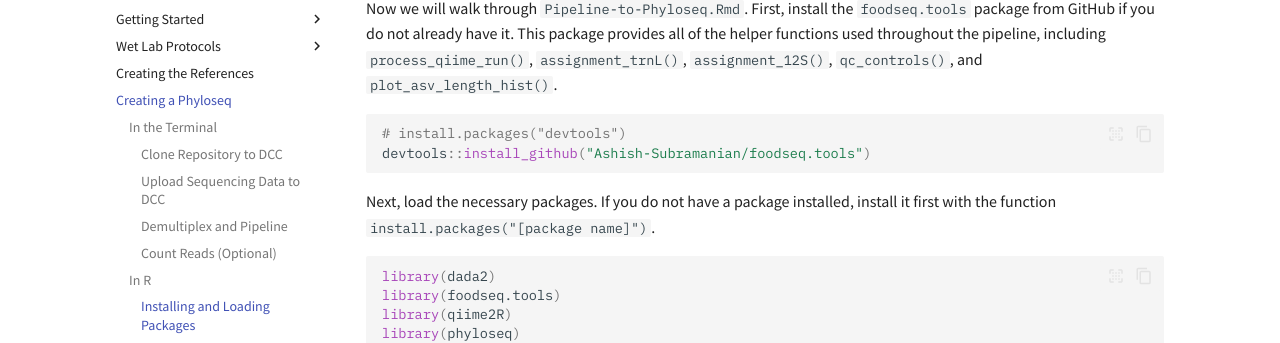
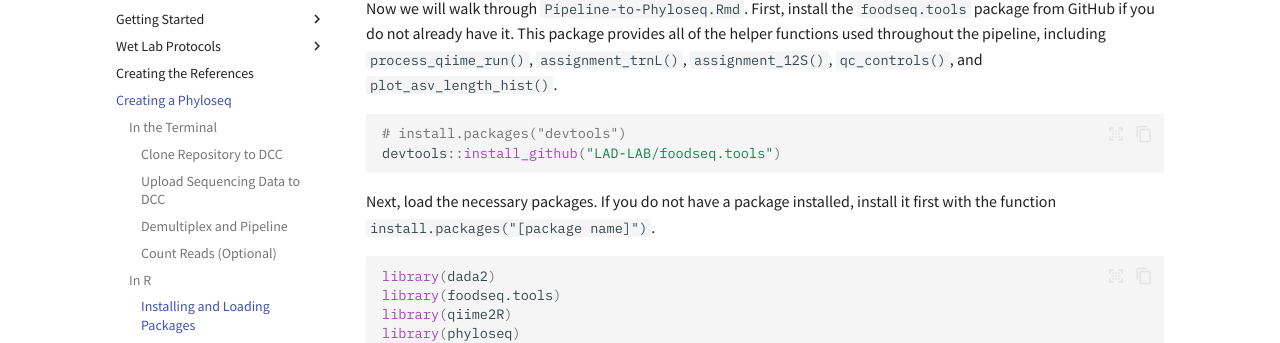
Before and after one commit to LAD-LAB/lad-lab.github.io, an MkDocs documentation site: the page built from docs/pipeline.md, in a window 1280 px wide and 900 px high, scrolled down 2740 px. Shown: the part 116-459 px from the top of the window. Built offline with MkDocs 1.6.1 and Material for MkDocs 9.7.7, drawn with Linux system fonts in a browser that asks for light colours; comment, search, counter and statistics services are not loaded.

Commit message:
Change foodseq.tools GitHub link in pipeline documentation
Updated the GitHub repository link for the foodseq.tools package installation.

````diff
--- a/docs/pipeline.md
+++ b/docs/pipeline.md
@@ -232,7 +232,7 @@ Now we will walk through `Pipeline-to-Phyloseq.Rmd`. First, install the `foodseq
 
 ``` r
 # install.packages("devtools")
-devtools::install_github("Ashish-Subramanian/foodseq.tools")
+devtools::install_github("LAD-LAB/foodseq.tools")
 ```
 
 Next, load the necessary packages. If you do not have a package installed, install it first with the function `install.packages("[package name]")`.
````
